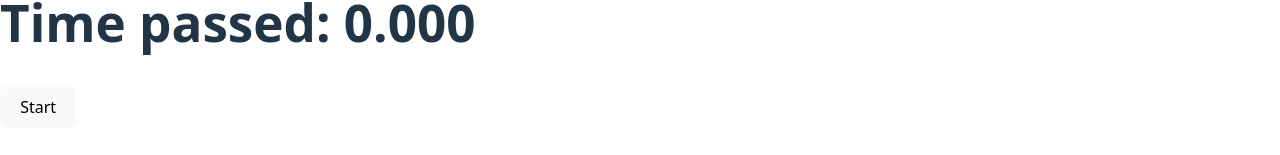
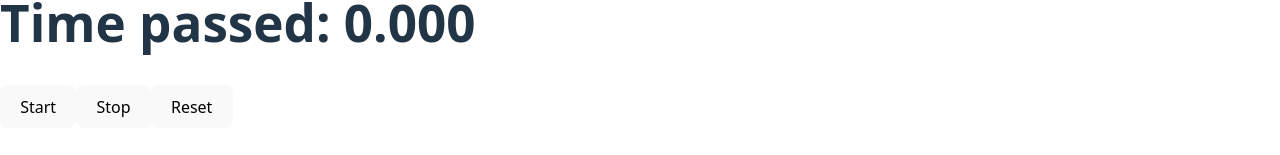
Before and after one commit to salam46khan/referencing_with_ref, a React (Vite) app: page / in a window 1280 px wide. Shown: the part 179-334 px from the top of the page. Built offline with nearby package versions, Linux system fonts and the light colour scheme.

Commit message:
feat: add stop and reset fun

```diff
--- a/src/components/StopWatch.jsx
+++ b/src/components/StopWatch.jsx
@@ -1,21 +1,35 @@
-import { useState } from "react";
+import { useRef, useState } from "react";
 
 const StopWatch = () => {
+
     const [now, setNow] = useState(null)
     const [stateTime, setStateTime] = useState(null)
+    let intervalRef = useRef(null)
 
     const handleStart = () => {
         setNow(Date.now())
         setStateTime(Date.now())
 
-        setInterval(() => {
+        intervalRef.current= setInterval(() => {
             setNow(Date.now())
         }, 10);
     }
+
+    const handleStop = () => {
+        clearInterval(intervalRef.current)
+    }
+
+
+
     console.log(now);
     let secondsPassed = 0;
+
     if(now !== null & stateTime !== null) {
         secondsPassed = (now - stateTime) / 1000
+    }
+    const handleReset = () => {
+        setNow(null)
+        setStateTime(null)
     }
     return (
         <div>
@@ -23,6 +37,13 @@ const StopWatch = () => {
             <button onClick={handleStart}>
                 Start
             </button>
+            <button onClick={handleStop}>
+                Stop
+            </button>
+            <button onClick={handleReset}>
+                Reset
+            </button>
+
         </div>
     );
 };
```
